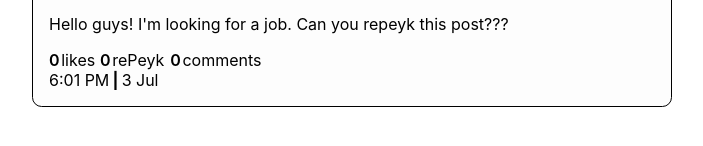
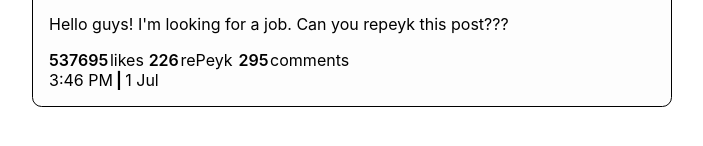
Before and after one commit to sarazm2000/Decentrailized-Twitter, a React (Create React App) app: page /timeline in a window 1280 px wide. Shown: the part 392-538 px from the top of the page, without its empty margins (288-991 px from the left). Built offline with nearby package versions, Linux system fonts and the light colour scheme.

Commit message:
sth which should have a conflict

```diff
--- a/src/pages/Timeline.js
+++ b/src/pages/Timeline.js
@@ -28,11 +28,11 @@ const Timeline = () => {
             "post": "Hello guys! I'm looking for a job. Can you repeyk this post???",
 
             "detail": {
-                "date": "3 Jul",
-                "time": "6:01 PM",
-                "likes": "0",
-                "repeyk": "0",
-                "comments": "0"
+                "date": "1 jul",
+                "time": "3:46 pm",
+                "likes": "537695",
+                "repeyk": "226",
+                "comments": "295"
 
             }
 
```
